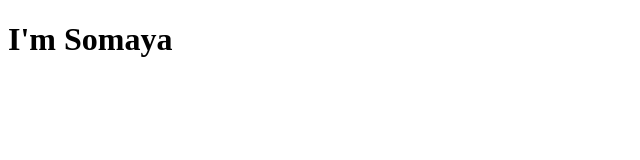
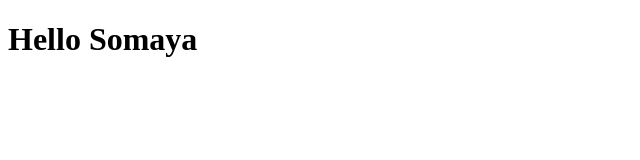
Before and after one commit to SomayaNimatallah/Courcsera_AngularJS, a plain HTML site: page index.html in a window 1280 px wide. Shown: the whole page, without its empty margins (0-640 px from the left). Drawn offline with Linux system fonts and the light colour scheme.

Commit message:
Second web file (index) edit

```diff
--- a/index.html
+++ b/index.html
@@ -5,6 +5,6 @@
     <title> Coursera AngularJS </title>
   </head>
   <body>
-    <h1> I'm Somaya </h1>
+    <h1> Hello Somaya </h1>
   </body>
 </html>
```
